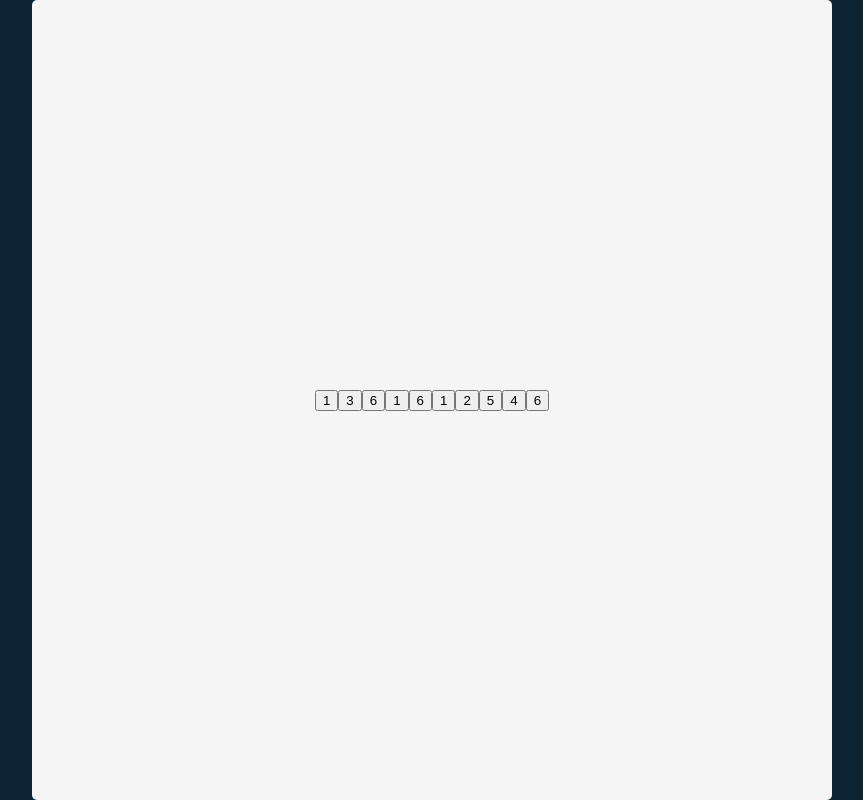
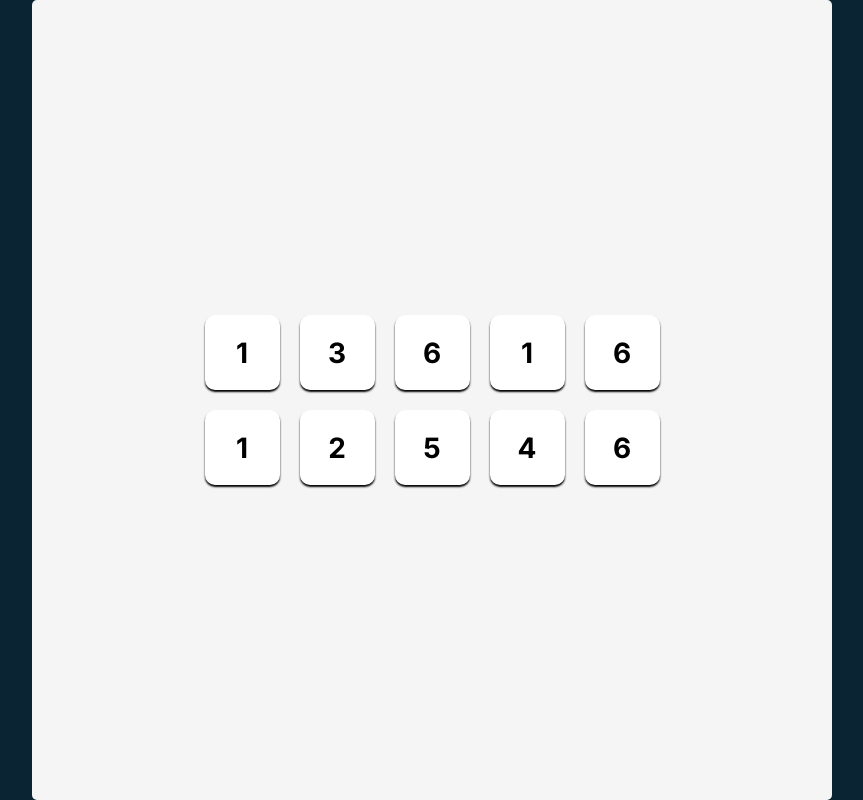
Before and after one commit to loves2run/tenzies_game, a React (Vite) app: page / in a window 1280 px wide. Shown: the whole page, without its empty margins (208-1071 px from the left). Built offline with nearby package versions, Linux system fonts and the light colour scheme.

Commit message:
Styles for Die component

```diff
--- a/src/index.css
+++ b/src/index.css
@@ -4,7 +4,7 @@
 
 body {
     margin: 0;
-
+    font-family: Inter, sans-serif;
 }
 
 div#root {
@@ -48,3 +48,24 @@ allows me to place content inside teh square appropriately! */
     justify-content: center;
     align-items: center;
 }
+
+.diceContainer {
+    display: grid;
+    grid-template: auto auto / repeat(5, 1fr);
+    gap: 20px;
+}
+
+.diceContainer button {
+    /* padding: 0;
+    aspect-ratio: 1; */
+    height: 75px;
+    width: 75px;
+    box-shadow: 0px 2px 2px rgba(0, 0, 0, 1.15);
+    border-radius: 10px;
+    border: none;
+    background-color: #fff;
+    font-family: Inter, sans-serif;
+    font-size: 1.75rem;
+    font-weight: bold;
+    cursor: pointer;
+}
```
